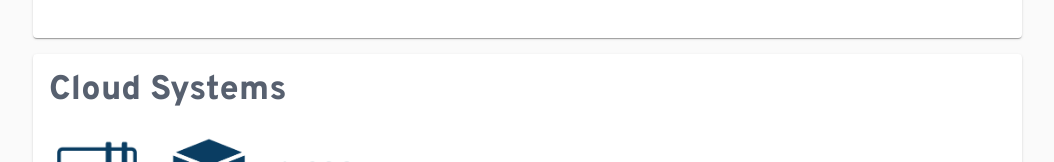
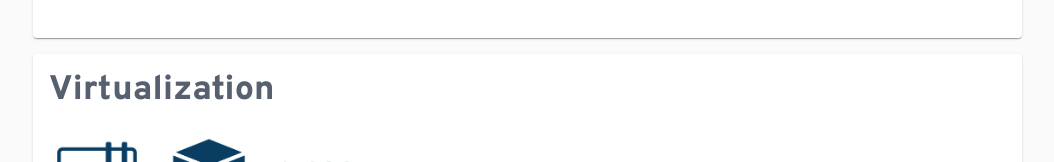
Before and after one commit to brandon3123/personal-website, a React (Create React App) app in the folder client/: page /Skills in a window 1280 px wide. Shown: the part 1514-1676 px from the top of the page, without its empty margins (210-1264 px from the left). Built offline with nearby package versions, Linux system fonts and the light colour scheme.

Commit message:
Small css change. Also renamed a skill section.

```diff
--- a/client/src/App.css
+++ b/client/src/App.css
@@ -58,7 +58,6 @@ body {
     z-index: -1;
 }
 #conference-timeline .conference-timeline-content {
-    padding-top: 40px;
     padding-bottom: 67px;
 }
 #conference-timeline .experience-timeline-content {
--- a/client/src/components/Skills.js
+++ b/client/src/components/Skills.js
@@ -275,7 +275,7 @@ class Skills extends React.Component {
                     <Card>
                         <CardContent>
                             <Typography variant={"h4"} className={'headerFont'}>
-                                Cloud Systems
+                                Virtualization
                             </Typography>
                             <br/>
                             <Grid container>
```
